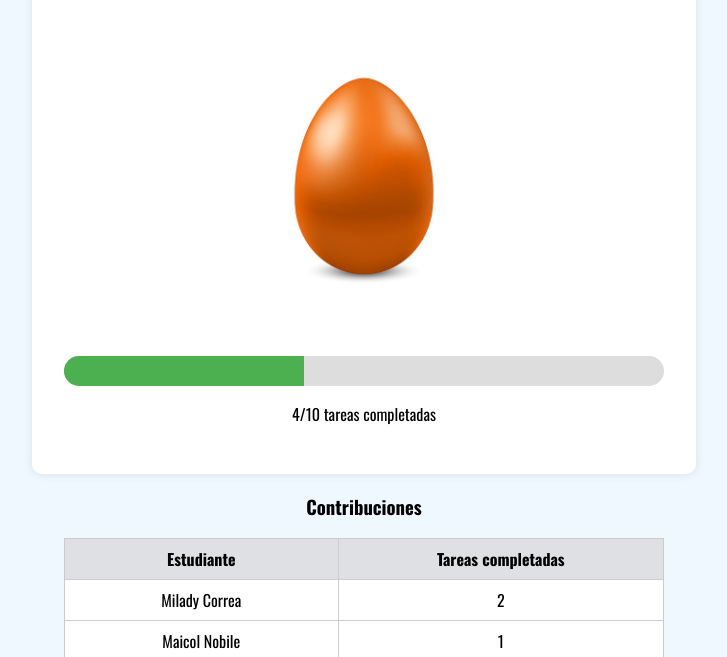
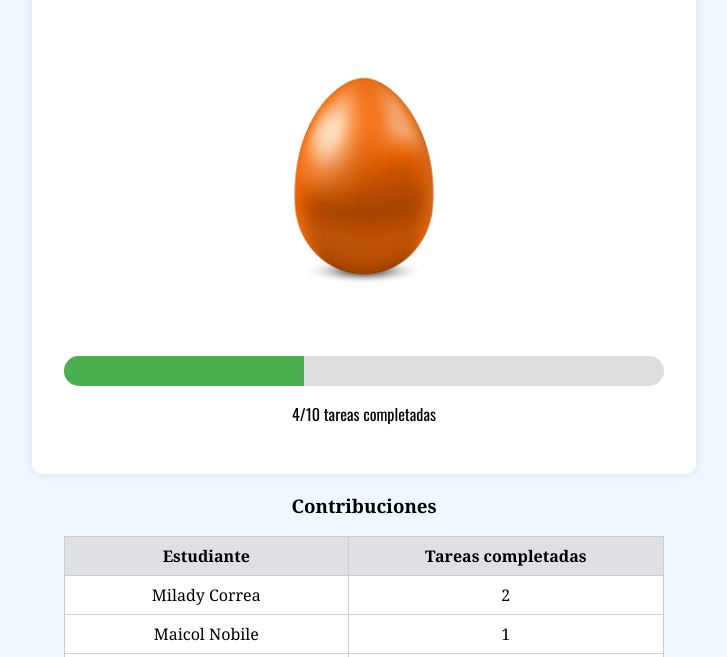
Before and after one commit to Crjs2025/DragonGrupal, a plain HTML site: page index.html in a window 1280 px wide. Shown: the part 143-800 px from the top of the page, without its empty margins (276-1003 px from the left). Drawn offline with nearby package versions, Linux system fonts and the light colour scheme.

Commit message:
Update style.css

```diff
--- a/style.css
+++ b/style.css
@@ -1,5 +1,5 @@
 body {
-  font-family: "Oswald";
+  font-family: "Noto Serif";
   text-align: center;
   padding: 2rem;
   background: #f0f8ff;
```
